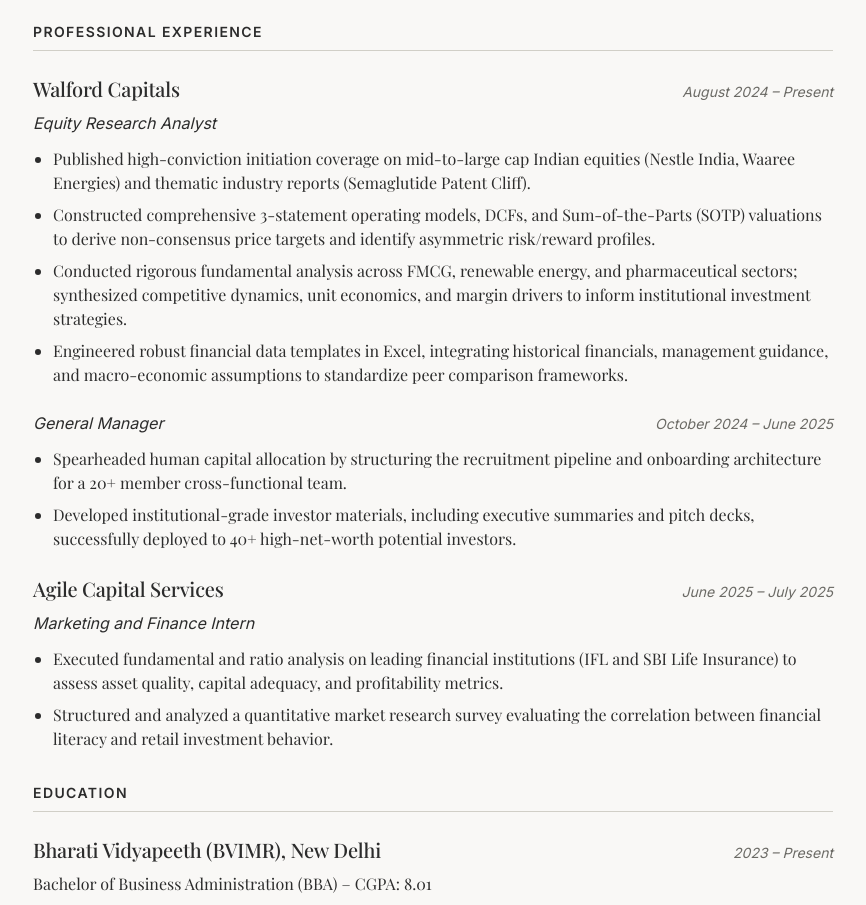
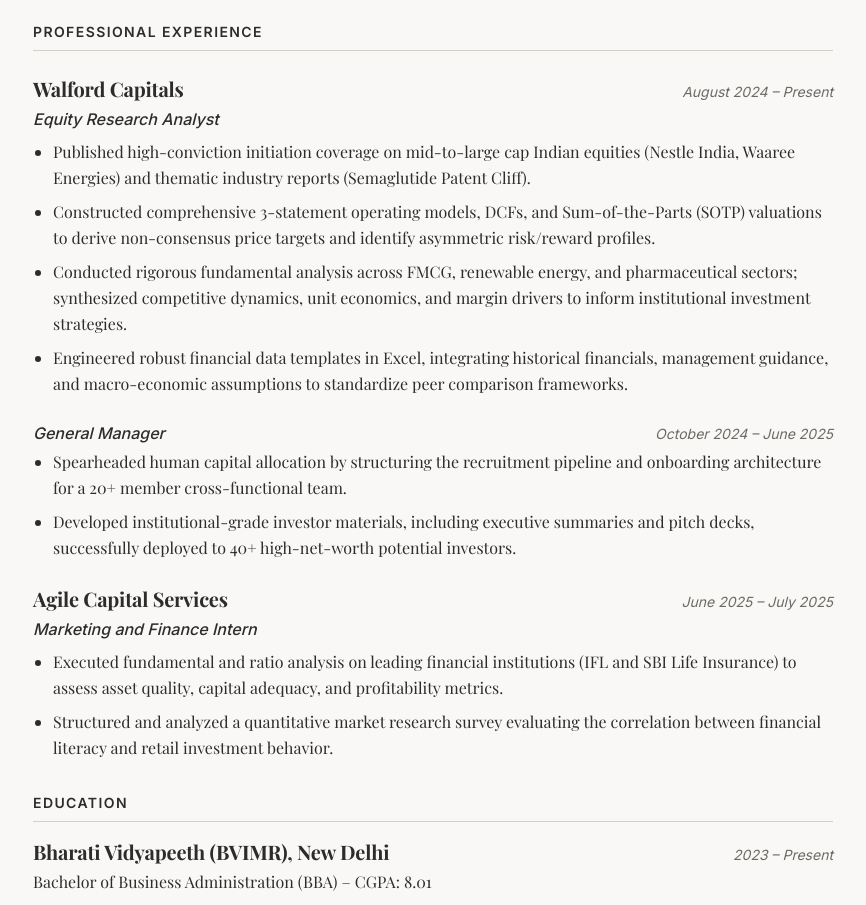
Before and after one commit to TattvaAI/khushi, a Next.js app: page /resume in a window 1280 px wide. Shown: the part 540-1445 px from the top of the page, without its empty margins (207-1073 px from the left). Built offline with nearby package versions, Linux system fonts and the light colour scheme; a web font is replaced by a local one.

Commit message:
Fix print CSS for resume page

```diff
--- a/src/app/resume/page.tsx
+++ b/src/app/resume/page.tsx
@@ -5,7 +5,7 @@
 
 export default function ResumePage() {
   return (
-    <div className="w-full min-h-screen bg-background">
+    <div className="w-full min-h-screen bg-background print:bg-white print:min-h-0">
       {/* Non-printable Top Bar */}
       <div className="px-6 md:px-12 max-w-4xl mx-auto pt-12 pb-8 flex justify-between items-center print:hidden animate-fade-in">
         <Link href="/about" className="inline-flex items-center gap-3 text-sm font-sans text-text-muted hover:text-foreground transition-colors duration-300">
@@ -22,47 +22,47 @@
       </div>
 
       {/* Printable Resume Container */}
-      <article className="px-6 md:px-12 max-w-4xl mx-auto pb-32 pt-8 print:p-0 print:max-w-none print:w-full animate-slide-up">
+      <article className="px-6 md:px-12 max-w-4xl mx-auto pb-32 pt-8 print:p-0 print:max-w-none print:w-full animate-slide-up print:text-black">
 
         {/* Header */}
-        <header className="border-b-2 border-foreground pb-6 mb-8 text-center print:border-b">
-          <h1 className="font-serif text-4xl md:text-5xl text-foreground uppercase tracking-widest mb-4">
+        <header className="border-b-2 border-foreground pb-6 mb-8 text-center print:pb-4 print:mb-4 print:border-black">
+          <h1 className="font-serif text-4xl md:text-5xl text-foreground print:text-black uppercase tracking-widest mb-4 print:mb-2 print:text-3xl">
             Khushi Bansal
           </h1>
-          <div className="flex flex-wrap justify-center gap-x-6 gap-y-2 font-sans text-sm text-foreground">
+          <div className="flex flex-wrap justify-center gap-x-6 gap-y-2 font-sans text-sm text-foreground print:text-black print:text-[11pt]">
             <span>New Delhi, India</span>
             <span>+91 87000 12023</span>
             <span>khushi.bansal@example.com</span>
-            <a href="https://linkedin.com/in/khushi-bansal" className="underline underline-offset-4">linkedin.com/in/khushi-bansal</a>
+            <span className="underline underline-offset-4">linkedin.com/in/khushi-bansal</span>
           </div>
         </header>
 
         {/* Professional Summary */}
-        <section className="mb-8">
-          <h2 className="font-sans text-sm uppercase tracking-widest text-foreground font-semibold border-b border-border-strong pb-2 mb-4">
+        <section className="mb-8 print:mb-4">
+          <h2 className="font-sans text-sm print:text-[10pt] uppercase tracking-widest text-foreground print:text-black font-semibold border-b border-border-strong print:border-black pb-2 mb-4 print:mb-2">
             Objective
           </h2>
-          <p className="font-serif text-base md:text-lg text-foreground font-light leading-relaxed">
+          <p className="font-serif text-base md:text-lg print:text-[11pt] text-foreground print:text-black font-light leading-relaxed print:leading-tight">
             Equity Research Analyst offering a rigorous fundamental approach to corporate valuation, financial modeling, and sector-specific thesis generation. Proven ability to construct complex 3-statement models, synthesize quantitative market data, and deliver high-conviction, institutional-grade investment insights.
           </p>
         </section>
 
         {/* Experience */}
-        <section className="mb-8">
-          <h2 className="font-sans text-sm uppercase tracking-widest text-foreground font-semibold border-b border-border-strong pb-2 mb-6">
+        <section className="mb-8 print:mb-4">
+          <h2 className="font-sans text-sm print:text-[10pt] uppercase tracking-widest text-foreground print:text-black font-semibold border-b border-border-strong print:border-black pb-2 mb-6 print:mb-3">
             Professional Experience
           </h2>
 
           {/* Walford Capitals - Equity Research */}
-          <div className="mb-6">
-            <div className="flex flex-col md:flex-row justify-between md:items-baseline mb-2">
-              <h3 className="font-serif text-xl text-foreground font-medium">Walford Capitals</h3>
-              <span className="font-sans text-sm text-text-muted italic">August 2024 &ndash; Present</span>
+          <div className="mb-6 print:mb-3 print:break-inside-avoid">
+            <div className="flex justify-between items-baseline mb-1">
+              <h3 className="font-serif text-xl print:text-[12pt] text-foreground print:text-black font-bold">Walford Capitals</h3>
+              <span className="font-sans text-sm print:text-[10pt] text-text-muted print:text-black italic">August 2024 &ndash; Present</span>
             </div>
-            <div className="flex justify-between items-baseline mb-3">
-              <span className="font-sans text-base text-foreground italic">Equity Research Analyst</span>
+            <div className="flex justify-between items-baseline mb-2 print:mb-1">
+              <span className="font-sans text-base print:text-[11pt] text-foreground print:text-black italic font-medium">Equity Research Analyst</span>
             </div>
-            <ul className="list-disc list-outside ml-5 space-y-2 font-serif text-base text-foreground font-light">
+            <ul className="list-disc list-outside ml-5 space-y-2 print:space-y-1 font-serif text-base print:text-[11pt] text-foreground print:text-black font-light leading-relaxed print:leading-tight">
               <li>Published high-conviction initiation coverage on mid-to-large cap Indian equities (Nestle India, Waaree Energies) and thematic industry reports (Semaglutide Patent Cliff).</li>
               <li>Constructed comprehensive 3-statement operating models, DCFs, and Sum-of-the-Parts (SOTP) valuations to derive non-consensus price targets and identify asymmetric risk/reward profiles.</li>
               <li>Conducted rigorous fundamental analysis across FMCG, renewable energy, and pharmaceutical sectors; synthesized competitive dynamics, unit economics, and margin drivers to inform institutional investment strategies.</li>
@@ -71,27 +71,27 @@
           </div>
 
           {/* Walford Capitals - General Manager */}
-          <div className="mb-6">
-            <div className="flex justify-between items-baseline mb-3">
-              <span className="font-sans text-base text-foreground italic">General Manager</span>
-              <span className="font-sans text-sm text-text-muted italic">October 2024 &ndash; June 2025</span>
+          <div className="mb-6 print:mb-3 print:break-inside-avoid">
+            <div className="flex justify-between items-baseline mb-1">
+              <span className="font-sans text-base print:text-[11pt] text-foreground print:text-black italic font-medium">General Manager</span>
+              <span className="font-sans text-sm print:text-[10pt] text-text-muted print:text-black italic">October 2024 &ndash; June 2025</span>
             </div>
-            <ul className="list-disc list-outside ml-5 space-y-2 font-serif text-base text-foreground font-light">
+            <ul className="list-disc list-outside ml-5 space-y-2 print:space-y-1 font-serif text-base print:text-[11pt] text-foreground print:text-black font-light leading-relaxed print:leading-tight">
               <li>Spearheaded human capital allocation by structuring the recruitment pipeline and onboarding architecture for a 20+ member cross-functional team.</li>
               <li>Developed institutional-grade investor materials, including executive summaries and pitch decks, successfully deployed to 40+ high-net-worth potential investors.</li>
             </ul>
           </div>
 
           {/* Agile Capital Services */}
-          <div className="mb-6">
-            <div className="flex flex-col md:flex-row justify-between md:items-baseline mb-2">
-              <h3 className="font-serif text-xl text-foreground font-medium">Agile Capital Services</h3>
-              <span className="font-sans text-sm text-text-muted italic">June 2025 &ndash; July 2025</span>
+          <div className="mb-6 print:mb-3 print:break-inside-avoid">
+            <div className="flex justify-between items-baseline mb-1">
+              <h3 className="font-serif text-xl print:text-[12pt] text-foreground print:text-black font-bold">Agile Capital Services</h3>
+              <span className="font-sans text-sm print:text-[10pt] text-text-muted print:text-black italic">June 2025 &ndash; July 2025</span>
             </div>
-            <div className="flex justify-between items-baseline mb-3">
-              <span className="font-sans text-base text-foreground italic">Marketing and Finance Intern</span>
+            <div className="flex justify-between items-baseline mb-2 print:mb-1">
+              <span className="font-sans text-base print:text-[11pt] text-foreground print:text-black italic font-medium">Marketing and Finance Intern</span>
             </div>
-            <ul className="list-disc list-outside ml-5 space-y-2 font-serif text-base text-foreground font-light">
+            <ul className="list-disc list-outside ml-5 space-y-2 print:space-y-1 font-serif text-base print:text-[11pt] text-foreground print:text-black font-light leading-relaxed print:leading-tight">
               <li>Executed fundamental and ratio analysis on leading financial institutions (IFL and SBI Life Insurance) to assess asset quality, capital adequacy, and profitability metrics.</li>
               <li>Structured and analyzed a quantitative market research survey evaluating the correlation between financial literacy and retail investment behavior.</li>
             </ul>
@@ -99,32 +99,32 @@
         </section>
 
         {/* Education */}
-        <section className="mb-8">
-          <h2 className="font-sans text-sm uppercase tracking-widest text-foreground font-semibold border-b border-border-strong pb-2 mb-6">
+        <section className="mb-8 print:mb-4 print:break-inside-avoid">
+          <h2 className="font-sans text-sm print:text-[10pt] uppercase tracking-widest text-foreground print:text-black font-semibold border-b border-border-strong print:border-black pb-2 mb-4 print:mb-2">
             Education
           </h2>
-          <div className="flex flex-col md:flex-row justify-between md:items-baseline mb-2">
-            <h3 className="font-serif text-xl text-foreground font-medium">Bharati Vidyapeeth (BVIMR), New Delhi</h3>
-            <span className="font-sans text-sm text-text-muted italic">2023 &ndash; Present</span>
+          <div className="flex justify-between items-baseline mb-1">
+            <h3 className="font-serif text-xl print:text-[12pt] text-foreground print:text-black font-bold">Bharati Vidyapeeth (BVIMR), New Delhi</h3>
+            <span className="font-sans text-sm print:text-[10pt] text-text-muted print:text-black italic">2023 &ndash; Present</span>
           </div>
-          <p className="font-serif text-base text-foreground font-light mb-4">
+          <p className="font-serif text-base print:text-[11pt] text-foreground print:text-black font-light mb-2 print:mb-1">
             Bachelor of Business Administration (BBA) &ndash; CGPA: 8.01
           </p>
-          <div className="font-serif text-base text-foreground font-light">
-            <span className="font-medium mr-2">Relevant Coursework:</span>
-            Financial Modeling, Investment Banking, Financial Markets, Technical Analysis, Corporate Finance, Behavioral Finance, Python &amp; Statistics for Financial Analysis.
+          <div className="font-serif text-base print:text-[11pt] text-foreground print:text-black font-light">
+            <span className="font-semibold mr-2">Relevant Coursework:</span>
+            Financial Modeling, Investment Banking, Financial Markets, Technical Analysis, Corporate Finance, Behavioral Finance, Python &amp; Statistics.
           </div>
         </section>
 
         {/* Skills */}
-        <section>
-          <h2 className="font-sans text-sm uppercase tracking-widest text-foreground font-semibold border-b border-border-strong pb-2 mb-6">
+        <section className="print:break-inside-avoid">
+          <h2 className="font-sans text-sm print:text-[10pt] uppercase tracking-widest text-foreground print:text-black font-semibold border-b border-border-strong print:border-black pb-2 mb-4 print:mb-2">
             Technical &amp; Analytical Skills
           </h2>
-          <ul className="space-y-3 font-serif text-base text-foreground font-light">
-            <li><span className="font-medium mr-2">Financial Modeling:</span> DCF, Comparable Company Analysis (CCA), 3-Statement Modeling, SOTP Valuation.</li>
-            <li><span className="font-medium mr-2">Analytical Skills:</span> Equity Valuation, Sector/Industry Research, Competitive Analysis, Financial Statement Analysis.</li>
-            <li><span className="font-medium mr-2">Tools &amp; Technical:</span> Advanced Excel, Python (pandas, NumPy), Data Interpretation, Google Workspace.</li>
+          <ul className="space-y-3 print:space-y-1 font-serif text-base print:text-[11pt] text-foreground print:text-black font-light">
+            <li><span className="font-semibold mr-2">Financial Modeling:</span> DCF, Comparable Company Analysis (CCA), 3-Statement Modeling, SOTP Valuation.</li>
+            <li><span className="font-semibold mr-2">Analytical Skills:</span> Equity Valuation, Sector/Industry Research, Competitive Analysis, Financial Statement Analysis.</li>
+            <li><span className="font-semibold mr-2">Tools &amp; Technical:</span> Advanced Excel, Python (pandas, NumPy), Data Interpretation, Google Workspace.</li>
           </ul>
         </section>
 
@@ -133,12 +133,23 @@
       {/* Global Print Styles specific to this page */}
       <style dangerouslySetInnerHTML={{__html: `
         @media print {
+          @page {
+            size: A4;
+            margin: 15mm 20mm;
+          }
           body {
             background-color: white !important;
             color: black !important;
+            -webkit-print-color-adjust: exact;
+            print-color-adjust: exact;
           }
           header, footer {
             display: none !important;
+          }
+          /* Ensure no weird scrollbars or overflow in print */
+          html, body {
+            overflow: visible !important;
+            height: auto !important;
           }
         }
       `}} />
```
Also changed, not shown: 1 other file (tests, documents, lock files or other folders).
